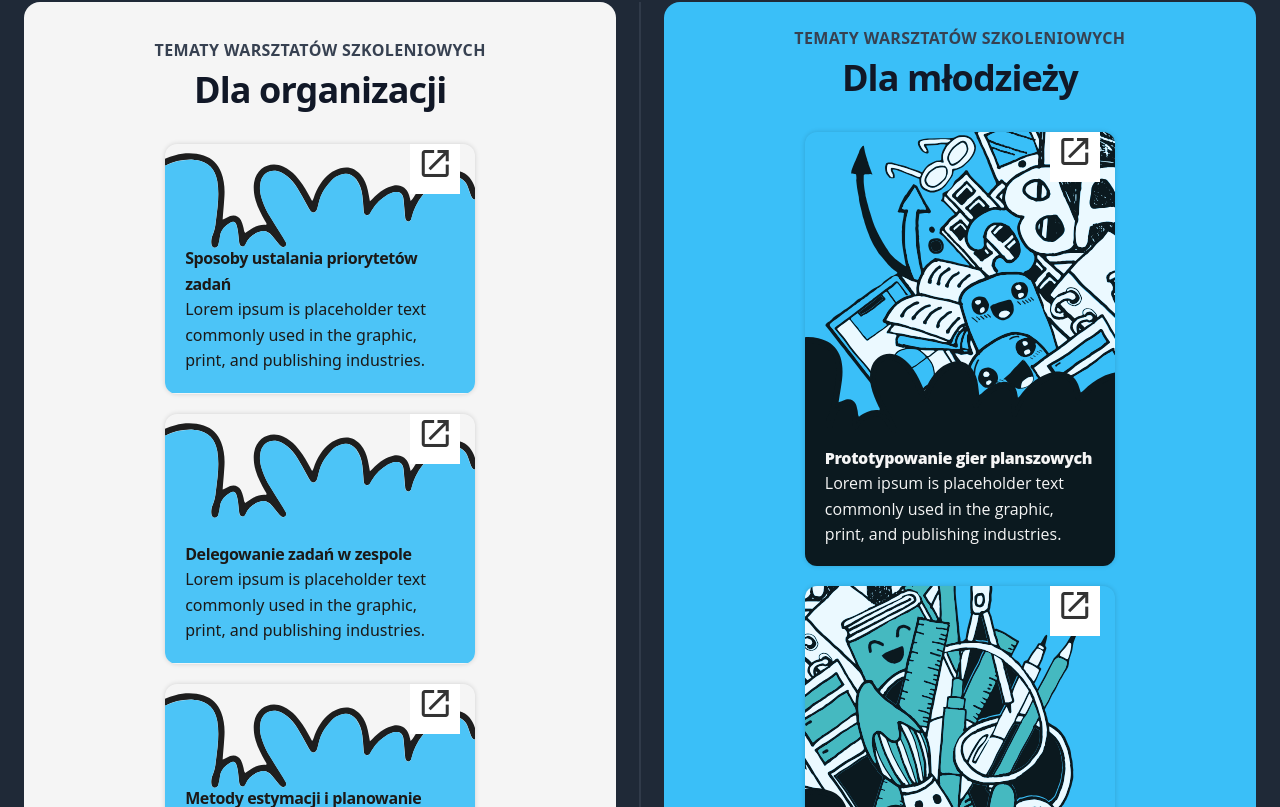
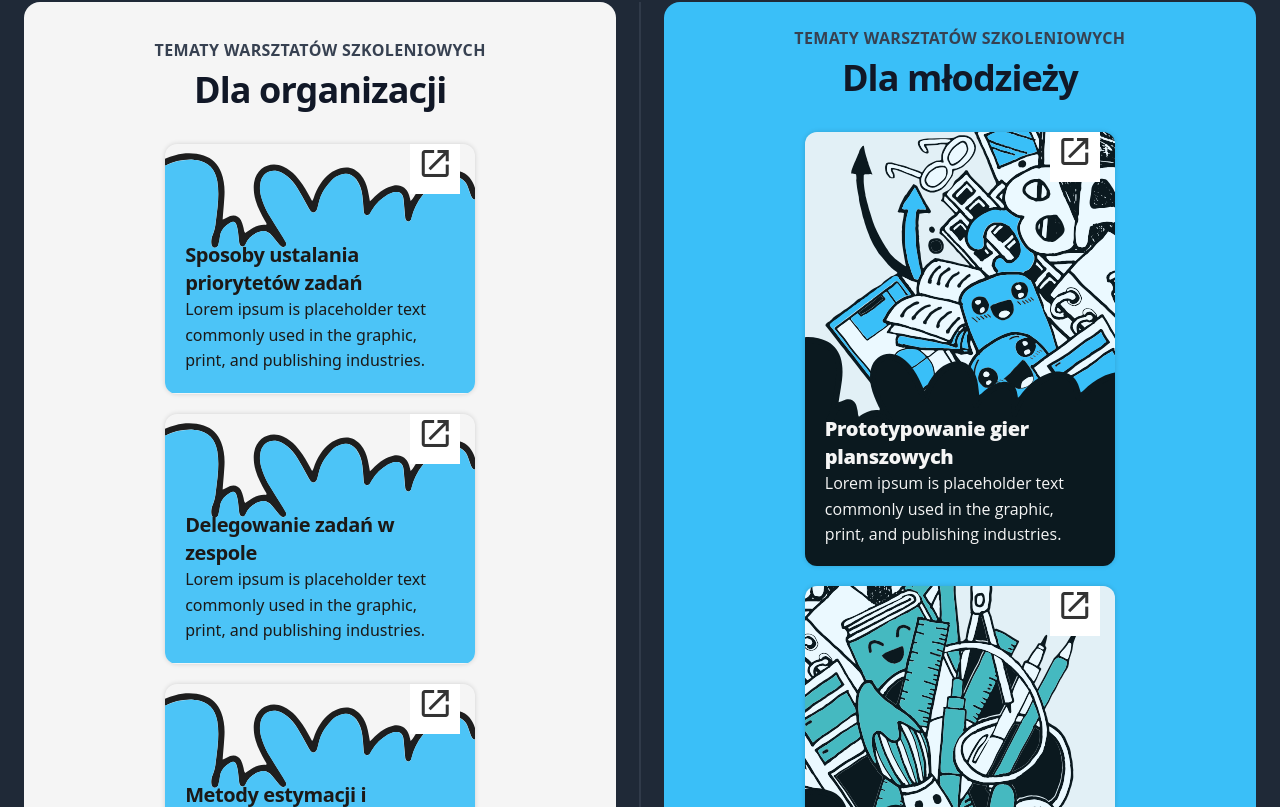
Before and after one commit to oleg-darkdev/darkdev-foundation_landing, a SvelteKit app: page / in a window 1280 px wide. Shown: the part 3253-4060 px from the top of the page. Built offline with nearby package versions, Linux system fonts and the light colour scheme.

Commit message:
upd title size

```diff
--- a/src/components/entities/cards/WorkshopImgDarkCard.svelte
+++ b/src/components/entities/cards/WorkshopImgDarkCard.svelte
@@ -3,7 +3,7 @@
 </script>
 
 <figure class="snip1529 rounded-xl text-neutral-100 transition duration-300 ease-in-out delay-150 transform hover:scale-110 hover:z-10">
-	<img src='/images/workshops/{workshop.img}' alt="img {workshop.title}" />
+	<img src='/images/workshops/{workshop.img}' class='bg-neutral-100' alt="img {workshop.title}" />
 	<div class="date">
     <!-- <span class="day">28</span><span class="month">Apr</span> -->
     <div class="">
@@ -11,8 +11,8 @@
     </div>
   </div>
 	<figcaption>
-		<h3>{workshop.title}</h3>
-		<p>{workshop.desc}</p>
+		<h3 class='text-xl'>{workshop.title}</h3>
+		<p class='font-hairline'>{workshop.desc}</p>
 	</figcaption>
 	<div class="hover"><i class="ion-android-open" /></div>
 	<a href={workshop.link} />
--- a/src/components/entities/cards/WorkshopImgLightCard.svelte
+++ b/src/components/entities/cards/WorkshopImgLightCard.svelte
@@ -11,8 +11,8 @@
     </div>
   </div>
 	<figcaption>
-		<h3>{workshop.title}</h3>
-		<p>{workshop.desc}</p>
+		<h3 class='text-xl'>{workshop.title}</h3>
+		<p class='font-hairline'>{workshop.desc}</p>
 	</figcaption>
 	<div class="hover"><i class="ion-android-open" /></div>
 	<a href={workshop.link} />
```
